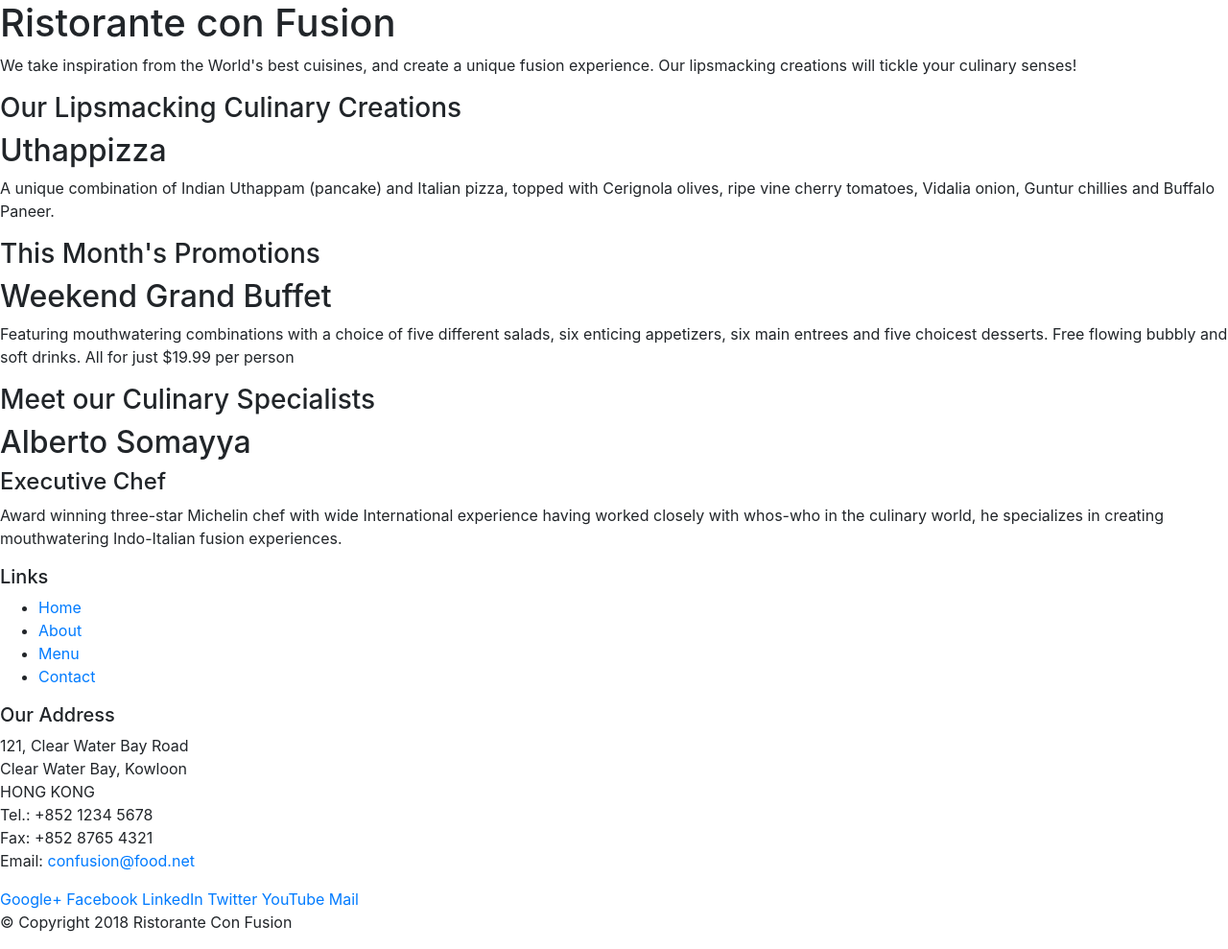
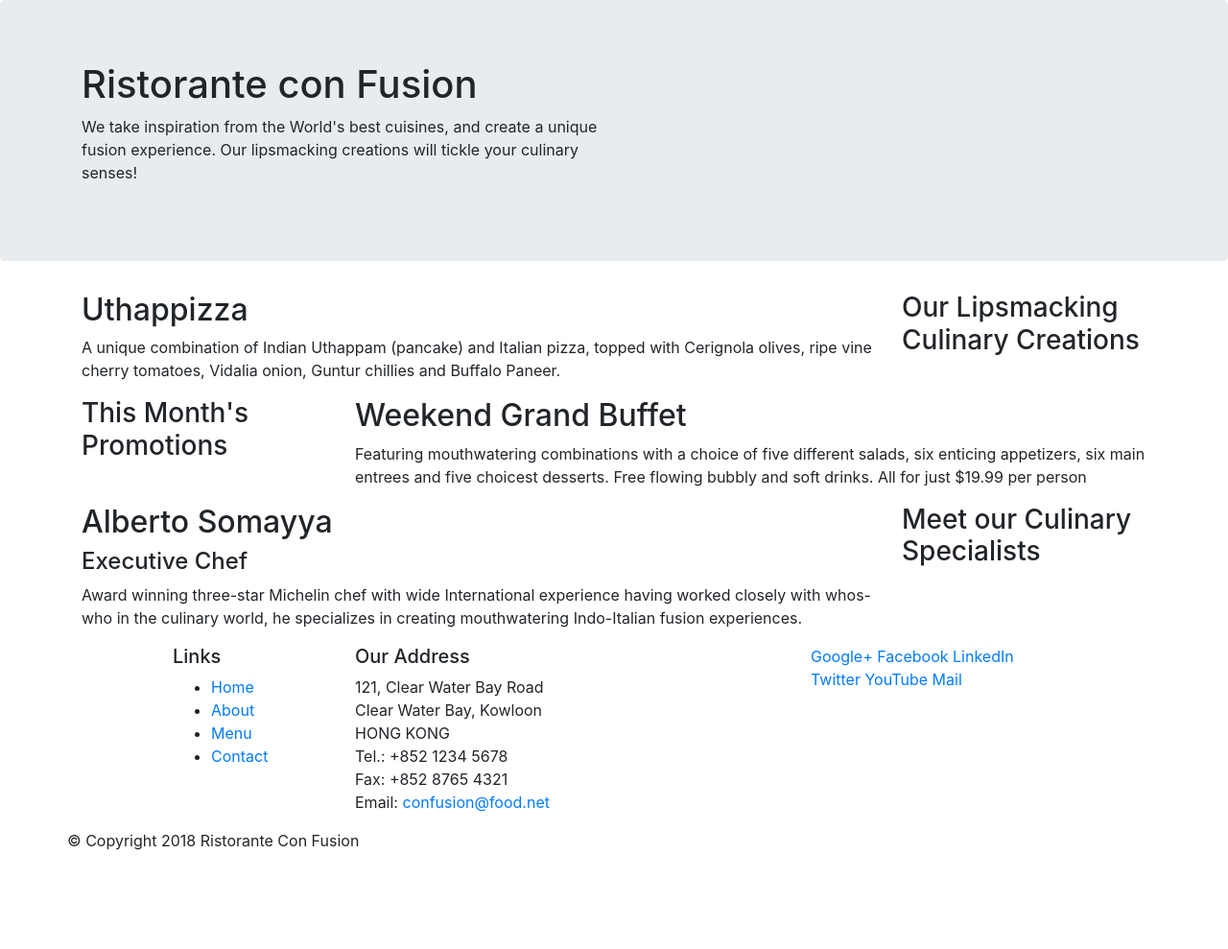
Before and after one commit to Jayasurya-karthikeyan/Bootstrap, a website: page index.html in a window 1280 px wide. Shown: the whole page at 96% size. After the commit the page ends 904 px from the top, so only its background shows below. Drawn offline with nearby package versions, Linux system fonts and the light colour scheme.

Commit message:
Bootstrap Grid

```diff
--- a/index.html
+++ b/index.html
@@ -9,51 +9,51 @@
 
         <!-- Bootstrap CSS -->
         <link rel="stylesheet" href="node_modules/bootstrap/dist/css/bootstrap.min.css">
-    <title>Ristorante Con Fusion</title>
+    <title>Home</title>
 </head>
 
 <body>
 
-    <header>
-        <div>
-            <div>
-                <div>
+    <header class="jumbotron">
+        <div class="container">
+            <div class="row">
+                <div class="col-12 col-sm-6">
                     <h1>Ristorante con Fusion</h1>
                     <p>We take inspiration from the World's best cuisines, and create a unique fusion experience. Our lipsmacking creations will tickle your culinary senses!</p>
                 </div>
-                <div>
+                <div class="col-12 col-sm">
                 </div>
             </div>
         </div>
     </header>
 
-    <div>
-        <div>
-            <div>
+    <div class="container">
+        <div class="row">
+            <div class="col-12 col-sm-4 col-md-3 order-sm-last">
                 <h3>Our Lipsmacking Culinary Creations</h3>
             </div>
-            <div>
+            <div class="col col-sm col-md order-sm-first">
                 <h2>Uthappizza</h2>
                 <p>A unique combination of Indian Uthappam (pancake) and Italian pizza, topped with Cerignola olives, ripe vine cherry tomatoes, Vidalia onion, Guntur chillies and Buffalo Paneer.</p>
             </div>
         </div>
 
 
-        <div>
-            <div>
+        <div class="row">
+            <div class="col-12 col-sm-4 col-md-3">
                 <h3>This Month's Promotions</h3>
             </div>
-            <div>
+            <div class="col col-sm col-md">
                 <h2>Weekend Grand Buffet</h2>
                 <p>Featuring mouthwatering combinations with a choice of five different salads, six enticing appetizers, six main entrees and five choicest desserts. Free flowing bubbly and soft drinks. All for just $19.99 per person </p>
             </div>
         </div>
 
-        <div>
-            <div>
+        <div class="row">
+            <div class="col-12 col-sm-4 col-md-3 order-sm-last">
                 <h3>Meet our Culinary Specialists</h3>
             </div>
-            <div>
+            <div class="col col-sm col-md order-sm-first">
                 <h2>Alberto Somayya</h2>
                 <h4>Executive Chef</h4>
                 <p>Award winning three-star Michelin chef with wide International experience having worked closely with whos-who in the culinary world, he specializes in creating mouthwatering Indo-Italian fusion experiences. </p>
@@ -62,9 +62,9 @@
     </div>
 
     <footer>
-        <div>
-            <div>
-                <div>
+        <div class="container">
+            <div class="row">
+                <div class="col-4 col-sm-2 offset-1">
                     <h5>Links</h5>
                     <ul>
                         <li><a href="#">Home</a></li>
@@ -73,7 +73,7 @@
                         <li><a href="#">Contact</a></li>
                     </ul>
                 </div>
-                <div>
+                <div class="col-7 col-sm-5">
                     <h5>Our Address</h5>
                     <address>
 		              121, Clear Water Bay Road<br>
@@ -84,7 +84,7 @@
 		              Email: <a href="mailto:confusion@food.net">confusion@food.net</a>
 		           </address>
                 </div>
-                <div>
+                <div class="col-12 col-sm-3">
                     <div>
                         <a href="http://google.com/+">Google+</a>
                         <a href="http://www.facebook.com/profile.php?id=">Facebook</a>
@@ -95,8 +95,8 @@
                     </div>
                 </div>
            </div>
-           <div>
-                <div>
+           <div class="row">
+                <div cclass="col-auto">
                     <p>© Copyright 2018 Ristorante Con Fusion</p>
                 </div>
            </div>
```
